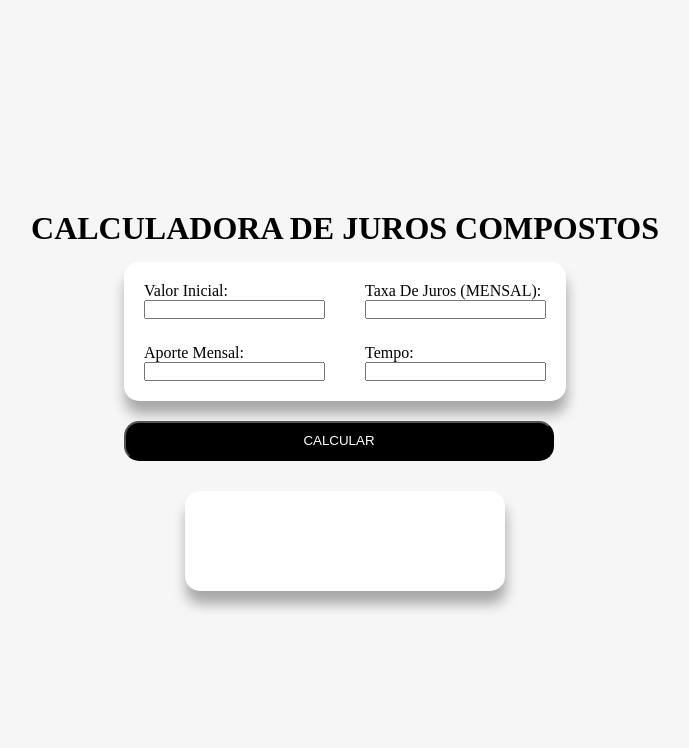
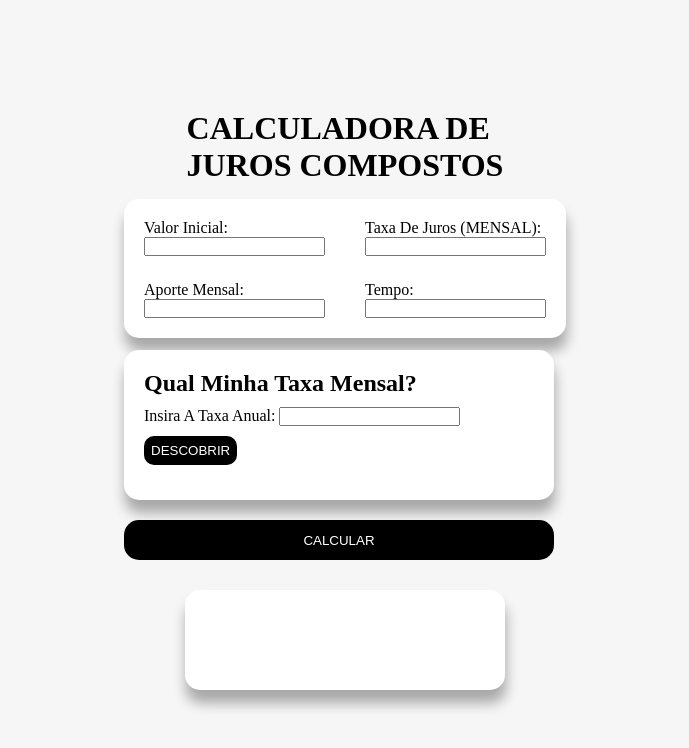
Before and after one commit to lp000x/CALC-JUROS, a plain HTML site: page index.html in a window 1280 px wide. Shown: the whole page, without its empty margins (295-984 px from the left). Drawn offline with Linux system fonts and the light colour scheme.

Commit message:
descobrir-Taxa

```diff
--- a/calculadora.css
+++ b/calculadora.css
@@ -29,6 +29,38 @@ form{
     padding: 20px;
 }
 
+#descTaxaJur{
+    background-color: white;
+    border-radius: 15px;
+    box-shadow: 1px 13px 13px rgba(0, 0, 0, 0.322);
+    padding: 20px;
+
+    width: 430px;
+    height: 150px;
+    margin-top: 12px;
+    margin-bottom: 12px;
+}
+
+#inserirTaxaAnual{
+    margin: 10px 0px
+}
+
+#resultadoTaxa{
+    margin-top: 7px;
+}
+
+#btDescTaxa{
+    background-color: rgb(0, 0, 0);
+    color: white;
+    padding: 7px;
+    border-radius: 10px;
+    border-style: hidden;
+}
+
+#btDescTaxa:hover{
+    cursor: pointer;
+}
+
 #botao{
     width: 430px;
     height: 40px;
@@ -36,6 +68,11 @@ form{
     color: white;
     margin-top: 20px;
     border-radius: 15px;
+    border-style: hidden;
+}
+
+#botao:hover{
+    cursor: pointer;
 }
 
 #lado1{
--- a/index.html
+++ b/index.html
@@ -10,7 +10,7 @@
 
 
     <div id="calc">
-        <h1>CALCULADORA DE JUROS COMPOSTOS</h1>
+        <h1>CALCULADORA DE <br> JUROS COMPOSTOS</h1>
         <form>
             <div id="campos">
                 <div id="lado1">
@@ -50,12 +50,22 @@
                     </div>
                 </div>
             </div>
+            <div id="descTaxaJur">
+                <h2>Qual Minha Taxa Mensal?</h2>
+                <p>Insira A Taxa Anual:
+                    <label for="inserirTaxaAnual">
+                        <input type="number" id="inserirTaxaAnual">
+                    </label>
+                    <input type="button" value="DESCOBRIR" id="btDescTaxa">
+                </p>
+                <div id="resultadoTaxa"></div>
+            </div>
             <input type="submit" value="CALCULAR" id="botao">
         </form>
 
 
         <div id="resultado">
-            <h2></h2>
+            <h2 id="exResultado"></h2>
         </div>
     </div>
 
@@ -64,7 +74,8 @@
     <script>
 
         const frm = document.querySelector("form")
-        const divResultado = document.querySelector("h2")
+        const divResultado = document.getElementById("exResultado")
+        const botaoDescobrir = document.getElementById("btDescTaxa")
 
         frm.addEventListener("submit", (e) =>{
             e.preventDefault();
@@ -82,6 +93,15 @@
             divResultado.innerText = valFinal.toLocaleString("pt-br", {style:"currency", currency: "BRL"})
         })
 
+        btDescTaxa.addEventListener("click", () =>{
+            const taxaAnual = Number(document.getElementById("inserirTaxaAnual").value) / 100
+            const res = document.getElementById("resultadoTaxa")
+
+            const taxa = (1 + taxaAnual)**0.08333 - 1
+
+            res.innerText = `Sua Taxa Mensal É: ${taxa.toFixed(4)}`
+
+        })
     </script>
 </body>
 </html>
```
